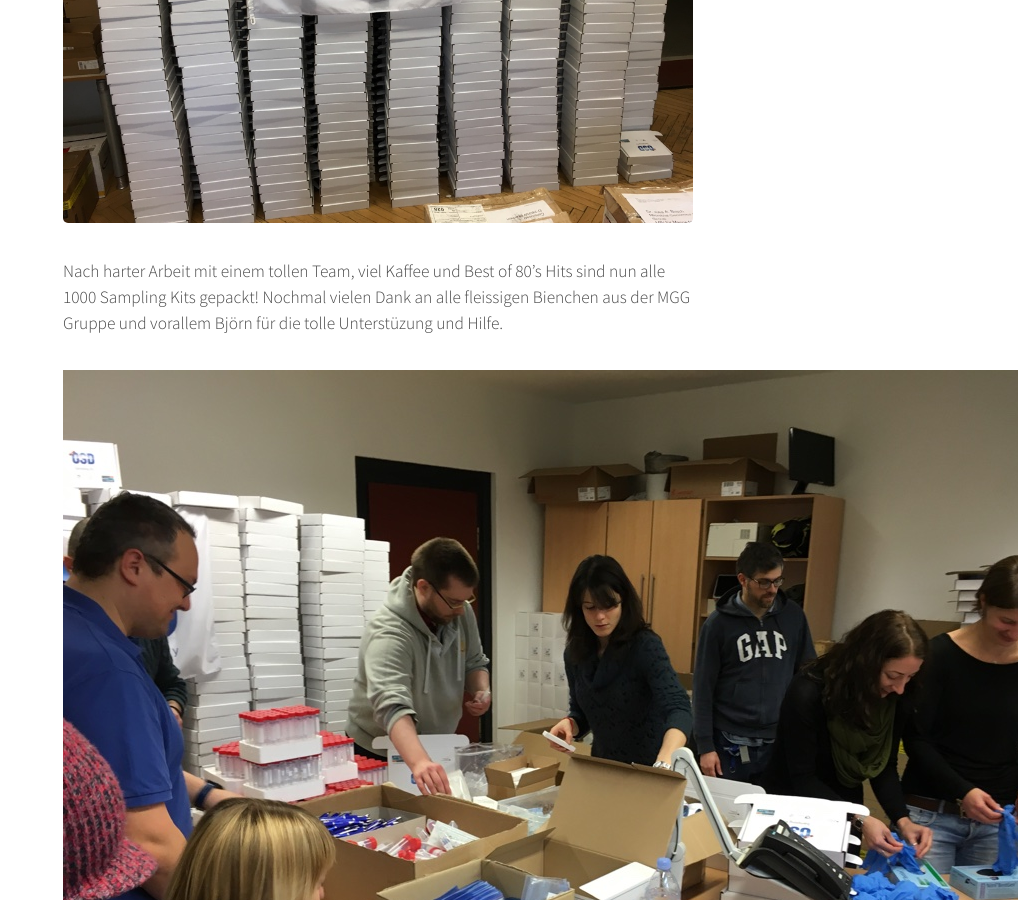
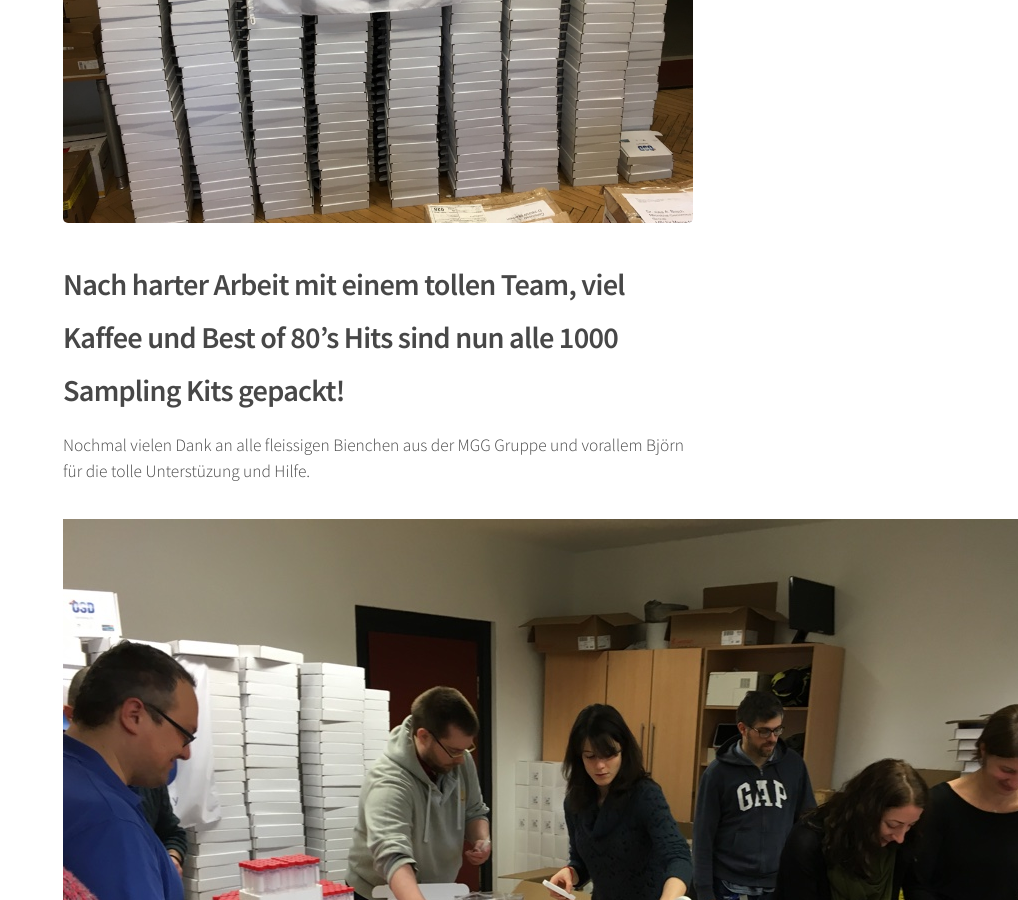
Before and after one commit to myosd/myosd.github.io, a Jekyll site: the page built from _posts/2016-05-03-samplin-kits.md, in a window 1280 px wide and 900 px high, scrolled down 579 px. Shown: the whole window, without its empty margins (262-1280 px from the left). Built offline with Jekyll 4.4.1, drawn with Linux system fonts in a browser that asks for light colours.

```diff
--- a/_posts/2016-05-03-samplin-kits.md
+++ b/_posts/2016-05-03-samplin-kits.md
@@ -5,7 +5,8 @@ layout: post
 excerpt_separator: "<!--stop-->"
 featured: /assets/images/Kits_packing11.jpg
 ---
-Nach harter Arbeit mit einem tollen Team, viel Kaffee und Best of 80's Hits sind nun alle 1000 Sampling Kits gepackt!
+## Nach harter Arbeit mit einem tollen Team, viel Kaffee und Best of 80's Hits sind nun alle 1000 Sampling Kits gepackt!
+
 Nochmal vielen Dank an alle fleissigen Bienchen aus der MGG Gruppe und vorallem Björn für die tolle Unterstüzung und Hilfe.
 
 
```
